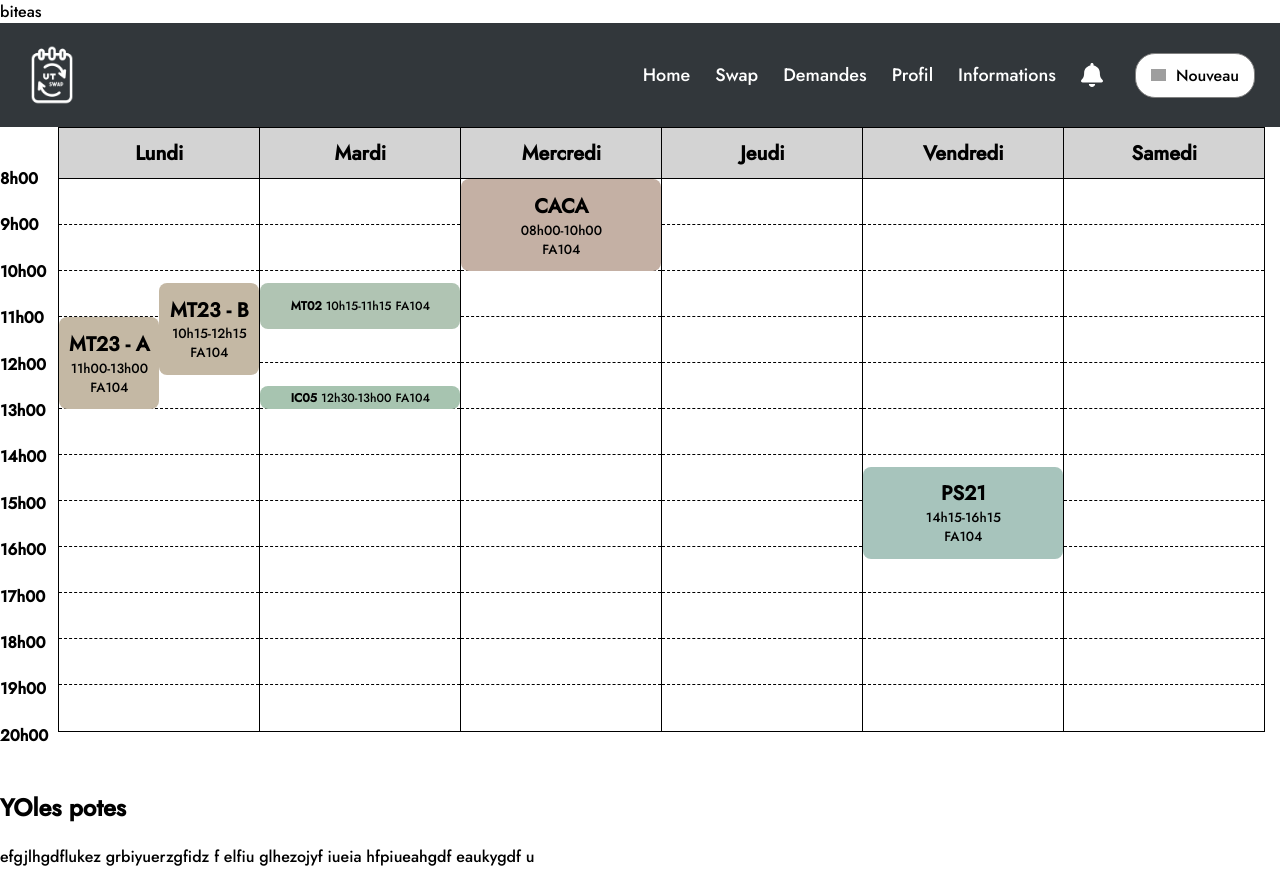
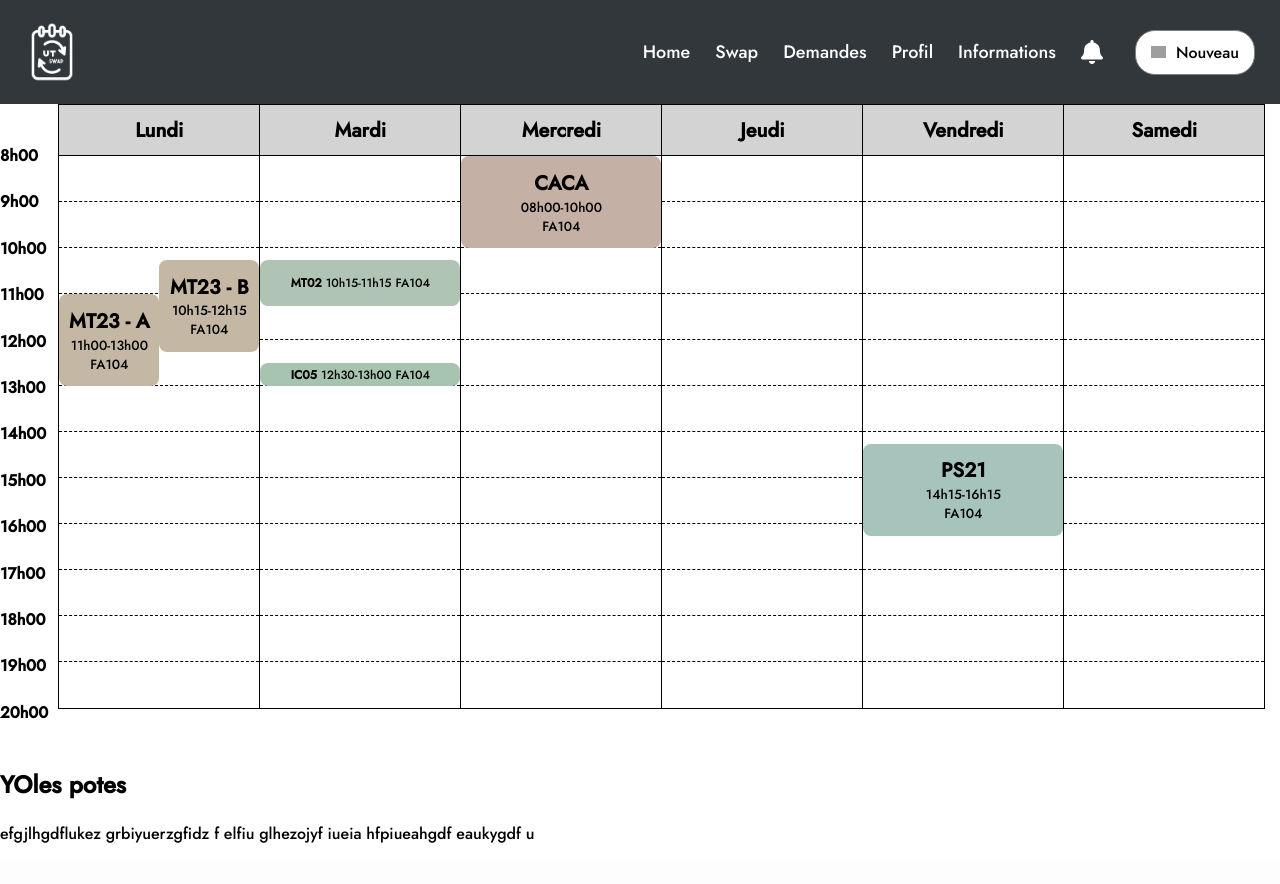
Before and after one commit to UTCsilvaluc/UT-Swap, a PHP site: page /php/emploiDuTemps.php in a window 1280 px wide. After the commit the page ends 843 px from the top, so only its background shows below. Run offline with PHP 8.4, Linux system fonts and the light colour scheme; grey boxes are pictures that could not be loaded.

Commit message:
save 03 02

```diff
--- a/php/emploiDuTemps.php
+++ b/php/emploiDuTemps.php
@@ -8,7 +8,6 @@
     <title>Header avec Notification</title>
 </head>
 <body>
-    biteas
     <header>
         <img class="logo" src="../img/logo.png">
         <nav>
```
Also changed, not shown: svg/displace_cours.svg, svg/supprimer.svg.
